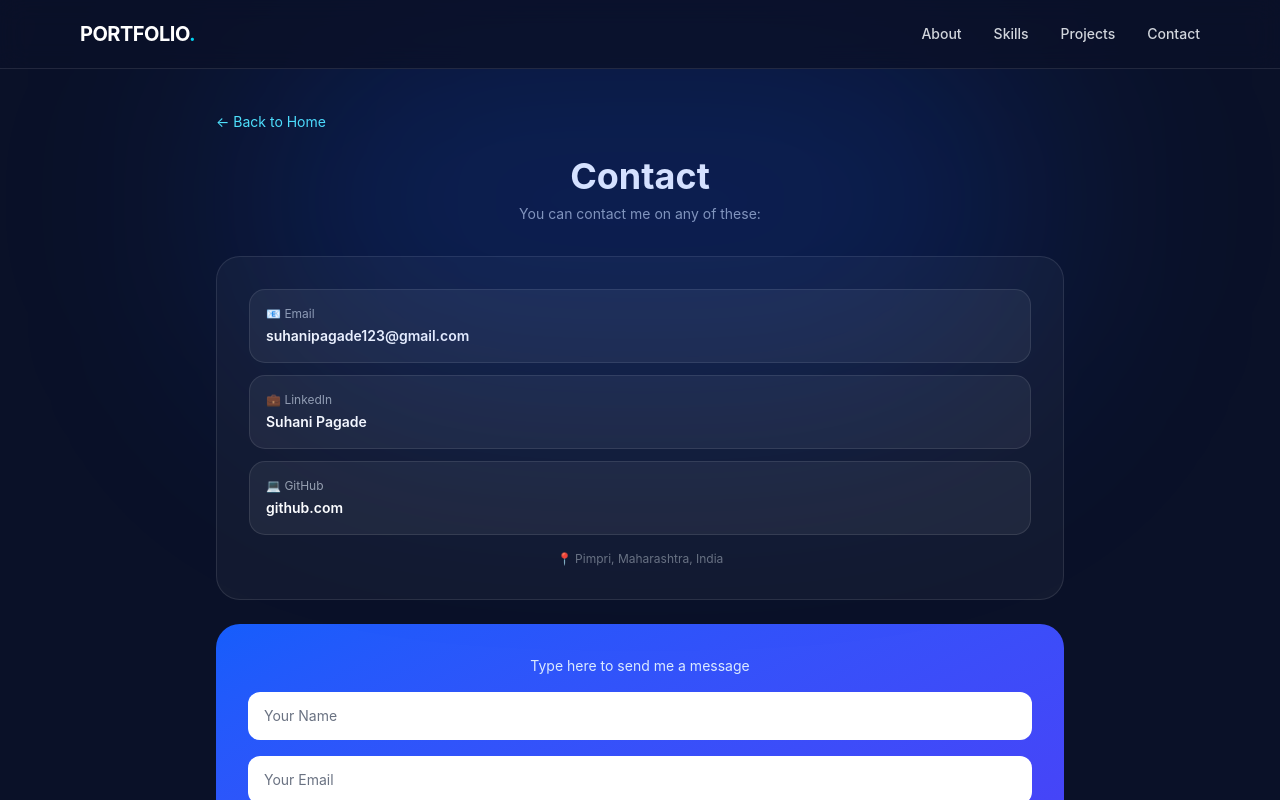
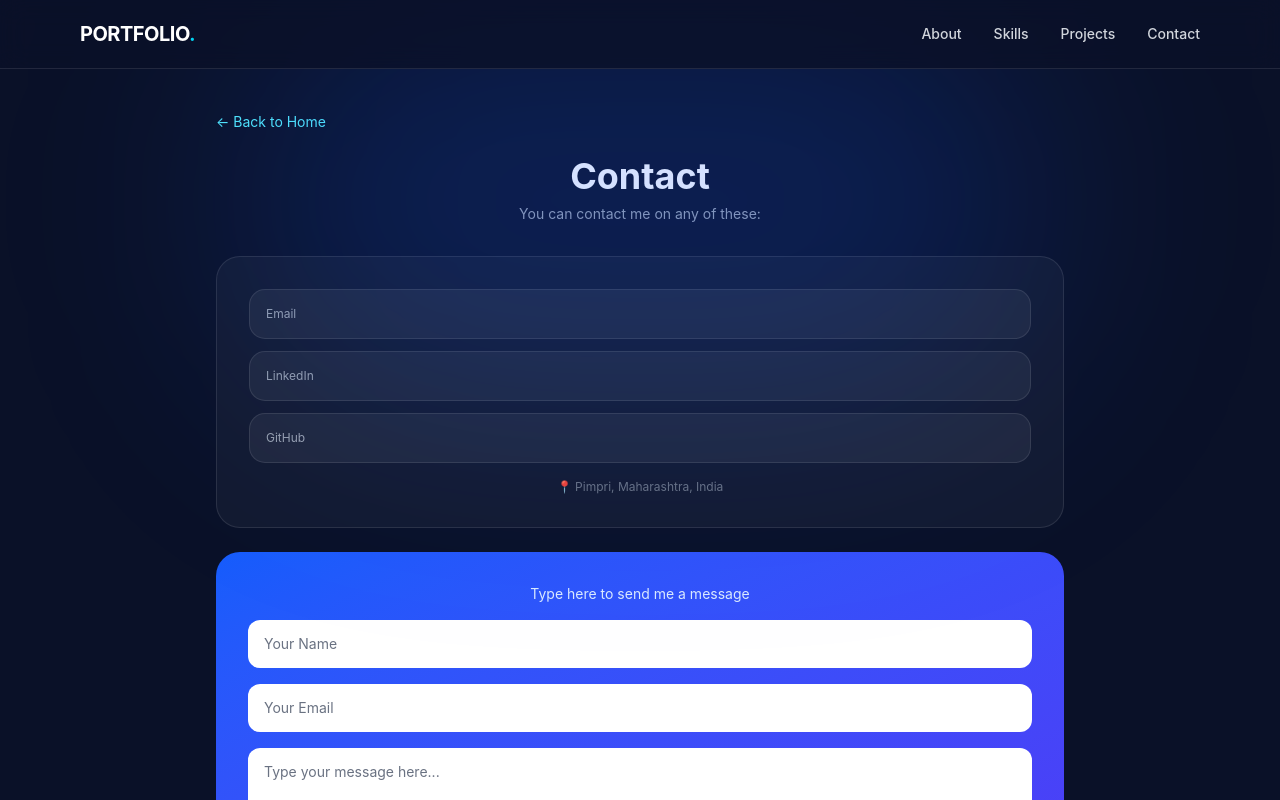
Before and after one commit to Suhani2627/Portfolio, a React (Vite) app: page / in a window 1280 px wide. Both pictures are taken after a click on the button "Contact". Shown: the top 800 px of the page. Built offline with nearby package versions, Linux system fonts and the light colour scheme.

Commit message:
Simplify labels for email and social links
Updated email and social media link labels for consistency.

```diff
--- a/src/App.jsx
+++ b/src/App.jsx
@@ -62,16 +62,16 @@ function App() {
           <div className="bg-white/[0.04] border border-white/10 rounded-3xl p-6 md:p-8 w-full mt-8">
             <div className="flex flex-col gap-3 w-full">
               <a href="mailto:suhanipagade123@gmail.com" className="w-full bg-white/[0.06] border border-white/10 rounded-2xl p-4 block text-left">
-                <p className="text-xs text-gray-400">📧 Email</p>
-                <p className="text-sm font-semibold mt-1 break-all">suhanipagade123@gmail.com</p>
+                <p className="text-xs text-gray-400"> Email</p>
+
               </a>
               <a href="https://www.linkedin.com/feed/foryou/" target="_blank" rel="noreferrer" className="w-full bg-white/[0.06] border border-white/10 rounded-2xl p-4 block text-left">
-                <p className="text-xs text-gray-400">💼 LinkedIn</p>
-                <p className="text-sm font-semibold mt-1">Suhani Pagade</p>
+                <p className="text-xs text-gray-400"> LinkedIn</p>
+
               </a>
               <a href="https://github.com/" target="_blank" rel="noreferrer" className="w-full bg-white/[0.06] border border-white/10 rounded-2xl p-4 block text-left">
-                <p className="text-xs text-gray-400">💻 GitHub</p>
-                <p className="text-sm font-semibold mt-1">github.com</p>
+                <p className="text-xs text-gray-400"> GitHub</p>
+
               </a>
             </div>
             <p className="text-gray-500 text-xs mt-4 text-center">📍 Pimpri, Maharashtra, India</p>
```
